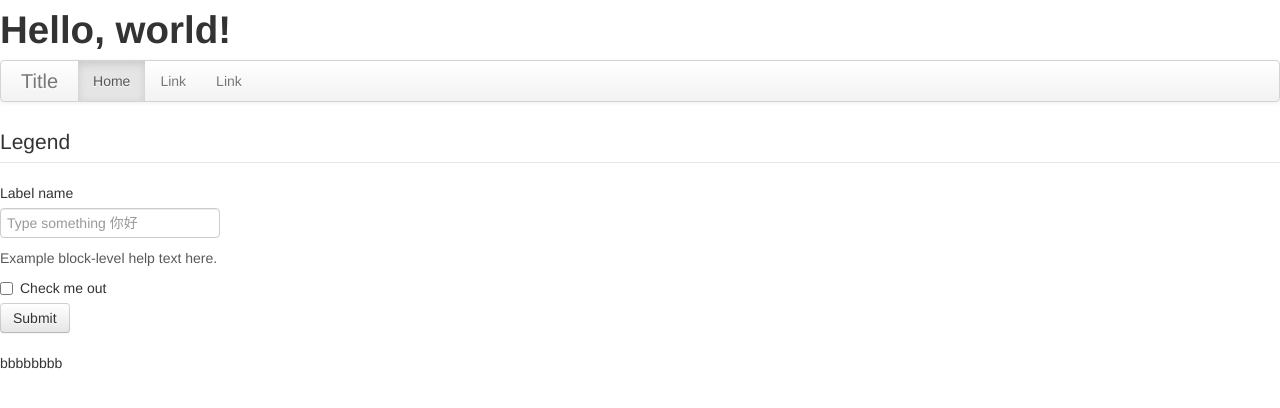
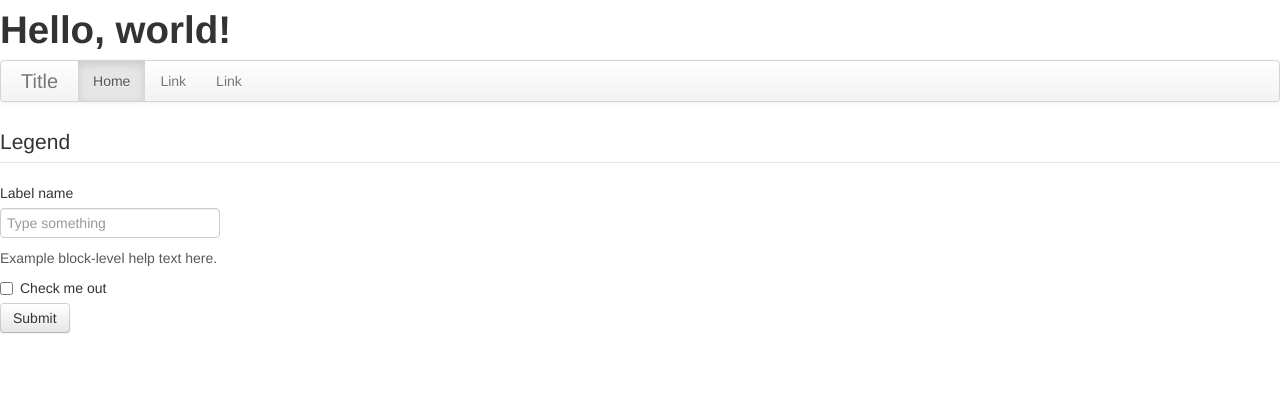
Before and after one commit to proudxu/tenyears, a PHP site: page / in a window 1280 px wide. Shown: the top 408 px of the page. Run offline with PHP 8.4, Linux system fonts and the light colour scheme.

```diff
--- a/index.php
+++ b/index.php
@@ -27,7 +27,7 @@
   <fieldset>
     <legend>Legend</legend>
     <label>Label name</label>
-    <input type="text" placeholder="Type something 你好">
+    <input type="text" placeholder="Type something">
     <span class="help-block">Example block-level help text here.</span>
     <label class="checkbox">
       <input type="checkbox"> Check me out
@@ -37,5 +37,3 @@
 </form>
     </body>
 </html>
-
-bbbbbbbb
```
Also changed, not shown: 1 other file.
